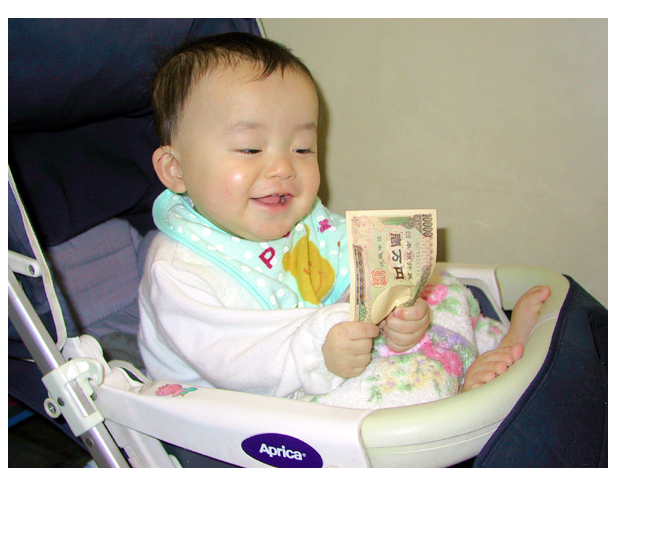
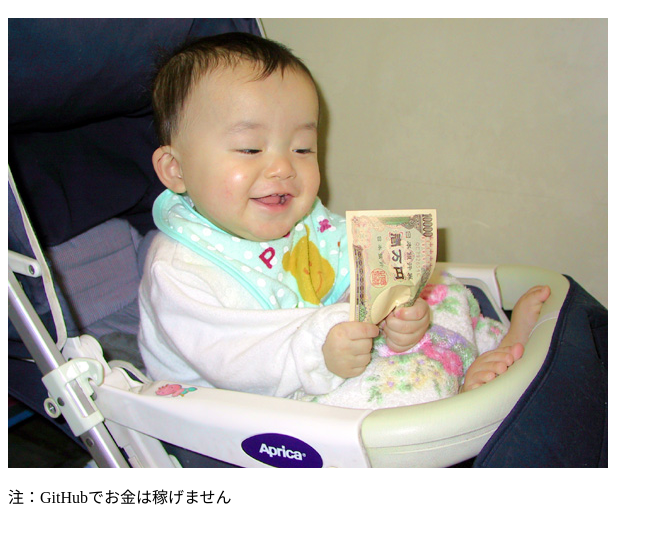
Before and after one commit to yoshiaki99/gitHubTest, a plain HTML site: page index.html in a window 1280 px wide. Shown: the part 57-600 px from the top of the page, without its empty margins (0-663 px from the left). Drawn offline with Linux system fonts and the light colour scheme.

Commit message:
キャプション追加

```diff
--- a/index.html
+++ b/index.html
@@ -4,6 +4,7 @@
 <h1>GitHubの練習</h1>
 
 <img src="img01.png" />
+<p>注：GitHubでお金は稼げません</p>
 
 </body>
 </html>
```
